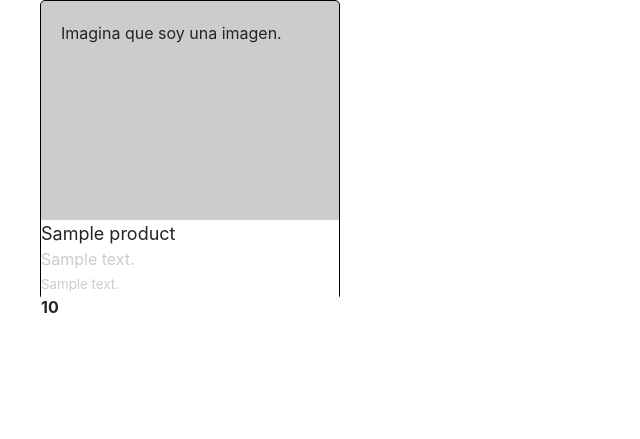
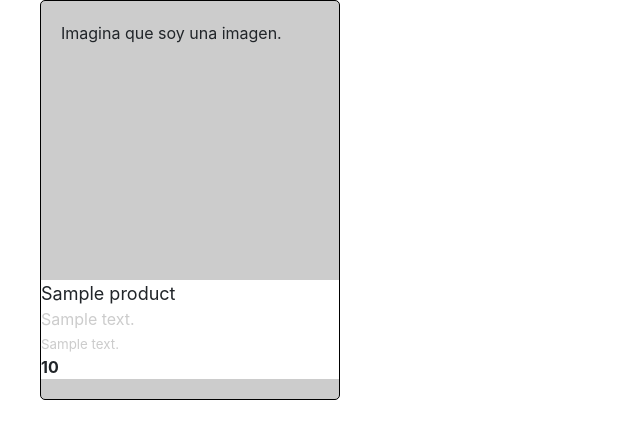
Before and after one commit to PabloFederico/admin1-ElDeporteOnline-ecommerce, a Django app: template Catalog/templates/catalog/full_catalog.html in a window 1280 px wide. Shown: the part 16-455 px from the top of the page, without its empty margins (0-640 px from the left). Run offline with Django 3.2, Linux system fonts and the light colour scheme; the template is opened without the code that fills it: most values are stand-ins (such as "Sample title", 1, 10 or a date in 2020).

Commit message:
Retoques finales.

```diff
--- a/Catalog/templates/catalog/full_catalog.html
+++ b/Catalog/templates/catalog/full_catalog.html
@@ -5,7 +5,7 @@
     <ul>
         {% for product in object_list %}
         <li style="display: inline; float: left; ">
-            <div style="background-color: #cccccc; width:300px; height: 300px; border: ridge black 1px; border-radius: 5px 5px 5px 5px;">
+            <div style="background-color: #cccccc; width:300px; height: 400px; border: ridge black 1px; border-radius: 5px 5px 5px 5px;">
                 <div style="height: 60%; border-radius: 5px 5px 5px 5px; margin: 20px;">
                 Imagina que soy una imagen.
                 </div>
@@ -17,7 +17,7 @@
                     <span style="color:#cccccc;">{{ product.short_description }}</span>
                     </div>
                     <div style="width:100%;">
-                    <span style="font-size: smaller; color:#cccccc;">{{ product.description | safe }}</span>
+                    <span style="font-size: smaller; color:#cccccc;">{{ product.description }}</span>
                     </div>
                     <div style="width:100%;">
                     <span><b>{{ product.price }}<b></span>
```
